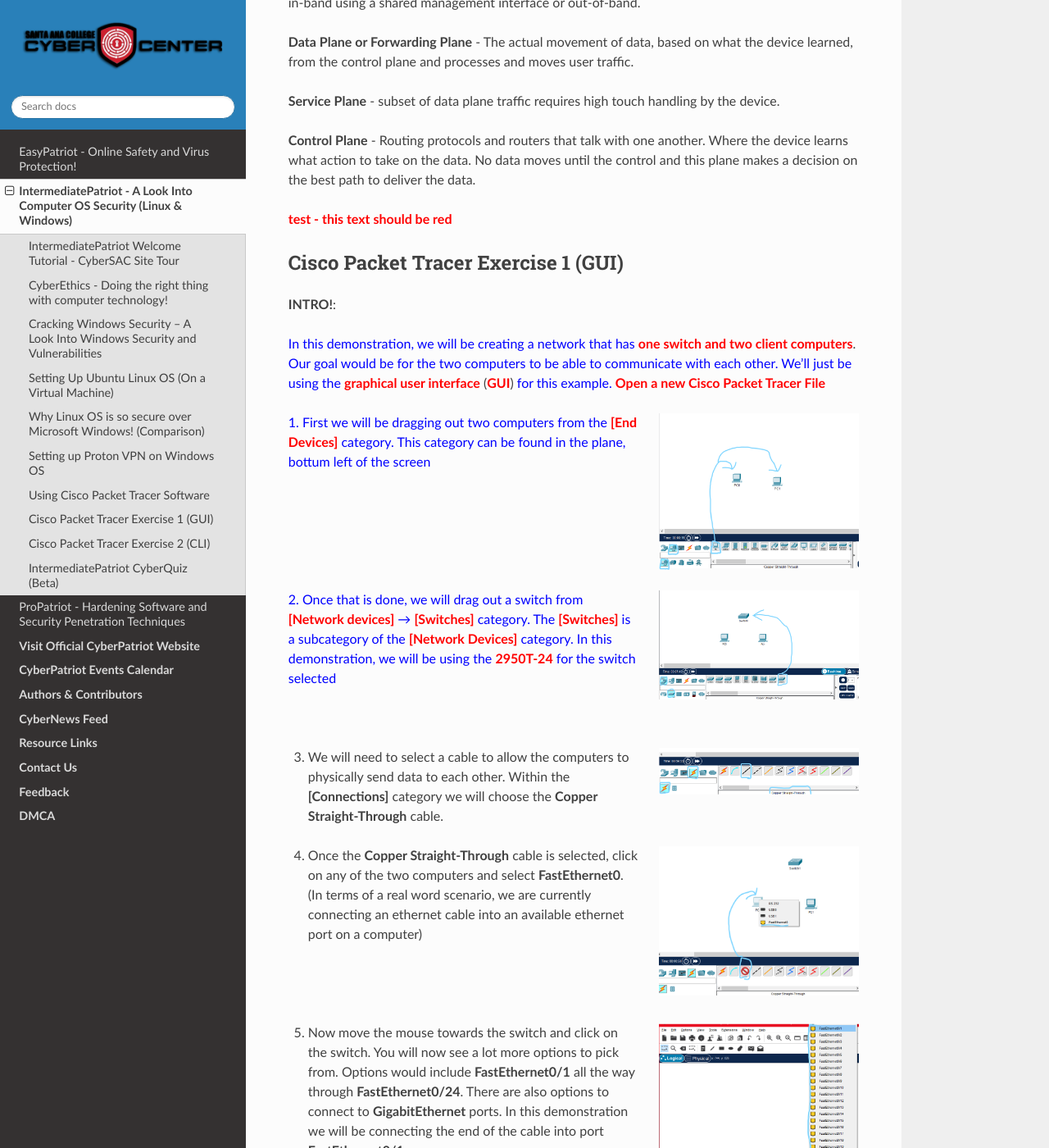
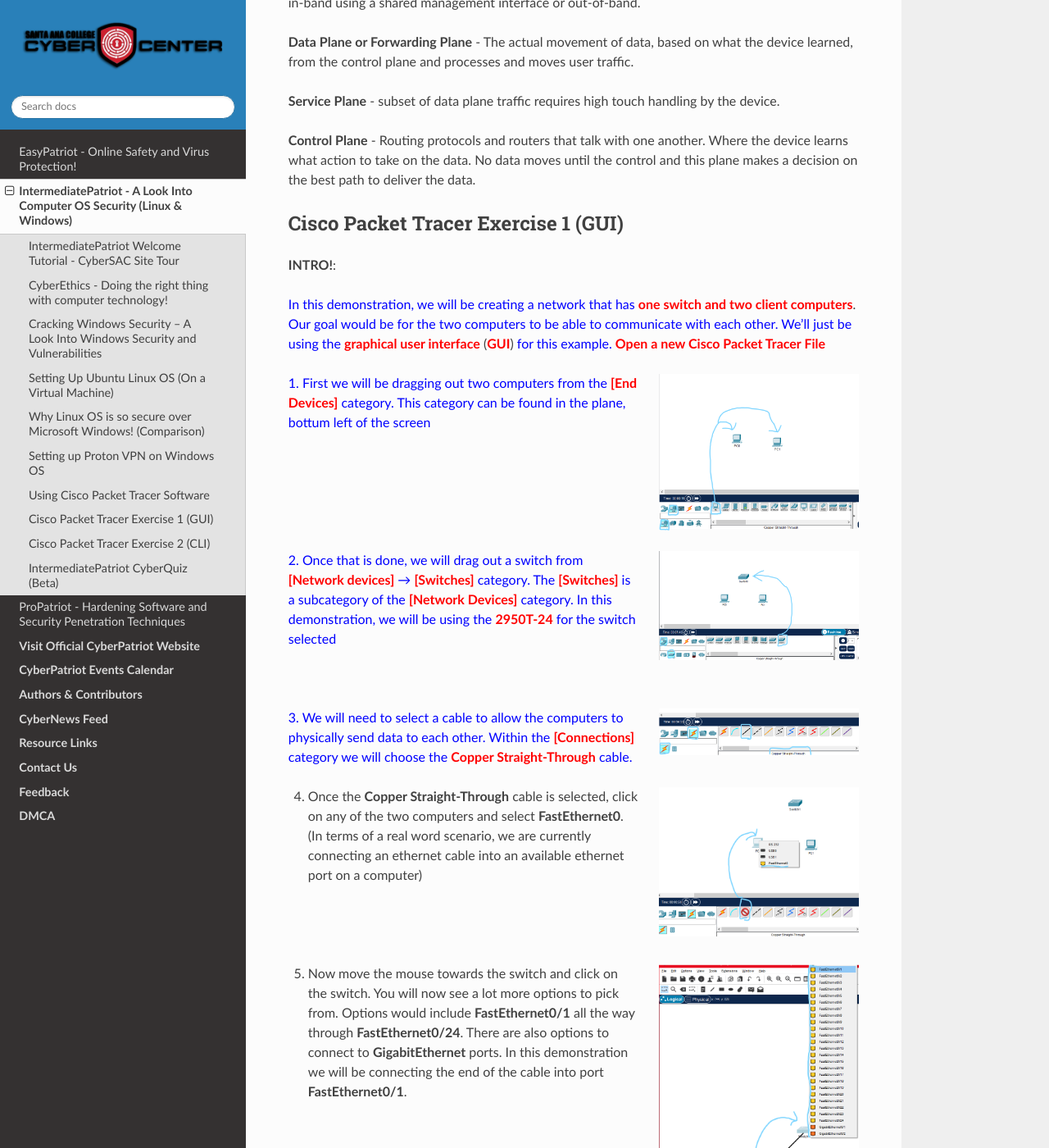
Before and after one commit to natt96z/cybersac, a Sphinx documentation site: the page built from docs/source/MediumCybersac.rst, in a window 1280 px wide and 1400 px high, scrolled down 18324 px. Shown: the whole window at 82% size. Built offline with Sphinx 7.4.7 and the Read the Docs theme 2.0.0, drawn with Linux system fonts in a browser that asks for light colours; a script that is not in the unit is left out; some of the changed lines change nothing that is shown.

Commit message:
Update MediumCybersac.rst

```diff
--- a/docs/source/MediumCybersac.rst
+++ b/docs/source/MediumCybersac.rst
@@ -339,8 +339,6 @@
 
 .. role:: red
 
-:red:`test - this text should be red`
-
 Cisco Packet Tracer Exercise 1 (GUI)
 ~~~~~~~~~~~~~~~~~~~~~~~~~~~~~~~~~~~~~~~~~~~~~~
 **INTRO!**:
@@ -370,7 +368,7 @@
    :width: 35%
    :align: right
 
-3. We will need to select a cable to allow the computers to physically send data to each other. Within the **[Connections]** category we will choose the **Copper Straight-Through** cable.
+:blue:`3. We will need to select a cable to allow the computers to physically send data to each other. Within the` :red:`[Connections]` :blue:`category we will choose the` :red:`Copper Straight-Through` :blue:`cable.`
 
 .. image:: https://raw.githubusercontent.com/natt96z/cybersac/main/docs/img/GG12.png
    :width: 35%
```
